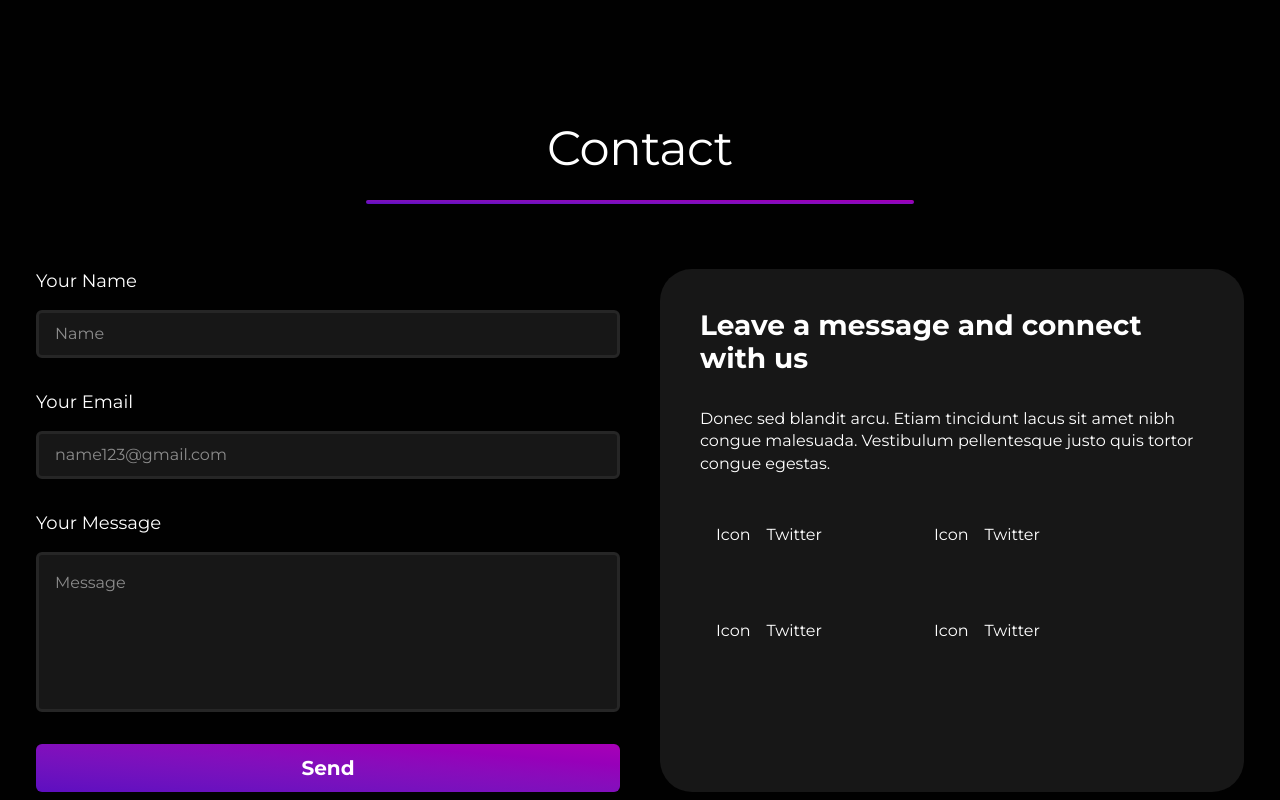
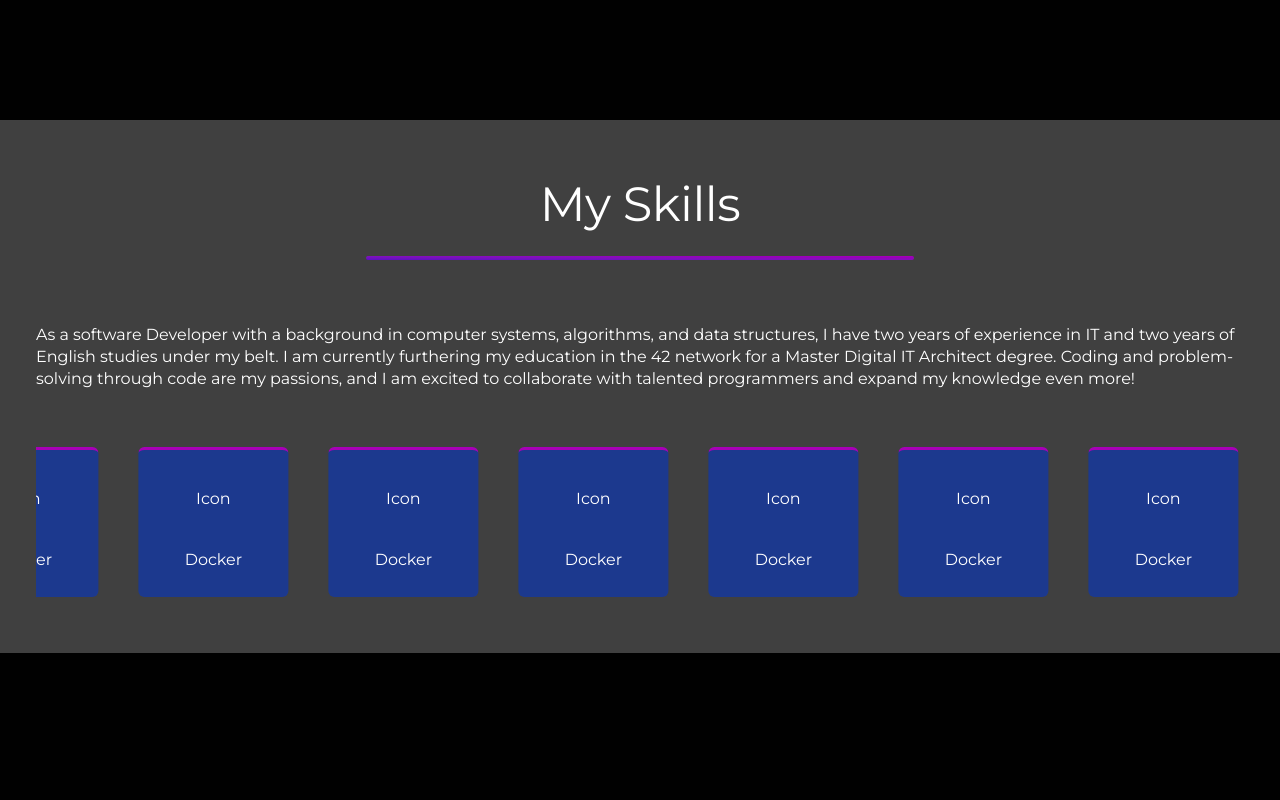
Before and after one commit to ArturoZAC/testing-forport-4z4c, a Next.js app: page / in a window 1280 px wide. Built offline with nearby package versions, Linux system fonts and the light colour scheme.

Commit message:
finishedskills

```diff
--- a/src/app/(home)/page.tsx
+++ b/src/app/(home)/page.tsx
@@ -1,4 +1,4 @@
-import { About, Contact, Footer, Hero } from "@/views";
+import { About, Contact, Footer, Hero, Skills } from "@/views";
 
 export default function HomePage() {
 
@@ -8,9 +8,9 @@ export default function HomePage() {
     <>
     {/* <Hero/> */}
     {/* <About/> */}
+    {/* <Contact /> */}
     {/* <Footer /> */}
-    <Contact />
-
+    <Skills />
     </>
 
   );
--- a/src/app/globals.css
+++ b/src/app/globals.css
@@ -19,6 +19,7 @@
   --animate-colorChange: colorChange 0.3s ease-in forwards;
   --animate-shine: shine 2s infinite linear;
   --animate-scaleTitle: scaleTitle 0.5s ease-in-out forwards;
+  --animate-scrollSkills: scrollSkills 25s linear infinite;
 
   @keyframes colorChange {
     from {
@@ -41,6 +42,11 @@
   @keyframes scaleTitle {
     from { transform: scaleX(0); }
     to { transform: scaleX(1); }
+  }
+
+  @keyframes scrollSkills {
+    from { transform: translateX(0%); }
+    to { transform: translateX(-100%); }
   }
 
 }
--- /dev/null
+++ b/src/components/skills/BodySkills.tsx
@@ -0,0 +1,23 @@
+import { MainContainer } from "../responsive/MainContainer"
+
+export const BodySkills = () => {
+  return (
+    <div className="flex flex-col justify-center items-center overflow-hidden">
+      <MainContainer className="flex flex-col gap-y-14">
+        <p className="text-pretty text-body-small-r-d">As a software Developer with a background in computer systems, algorithms, and data structures, I have two years of experience in IT and two years of English studies under my belt. I am currently furthering my education in the 42 network for a Master Digital IT Architect degree. Coding and problem-solving through code are my passions, and I am excited to collaborate with talented programmers and expand my knowledge even more!</p>
+        <div className="overflow-hidden w-full group">
+          <div className="flex flex-row animate-scrollSkills w-max gap-x-10 group-hover:animation-paused">
+            {
+              [1,2,3,4,5,6,7,8,9,10,11,12,13,14,15,16].map((value, id) => (
+                <div key={id} className="size-[150px] flex flex-col justify-center items-center gap-y-6 bg-blue-900 border-t-3 border-fuchsia-700 rounded-md">
+                  <div className="size-[50px] flex justify-center items-center">Icon</div>
+                  <p>Docker</p>
+                </div>
+              ))
+            }
+          </div>
+        </div>
+      </MainContainer>
+    </div>
+  )
+}
--- /dev/null
+++ b/src/components/skills/index.ts
@@ -0,0 +1 @@
+export * from './BodySkills'
--- a/src/views/Skills.tsx
+++ b/src/views/Skills.tsx
@@ -1,10 +1,11 @@
+import { BodySkills } from "@/components/skills";
+import { Title } from "@/components/ui";
 
 export const Skills = () => {
   return (
-    <section>
-
-
-
+    <section className="flex flex-col gap-y-16 mt-30 bg-neutral-700 py-14">
+      <Title title="My Skills"/>
+      <BodySkills />
     </section>
   );
 };
```
